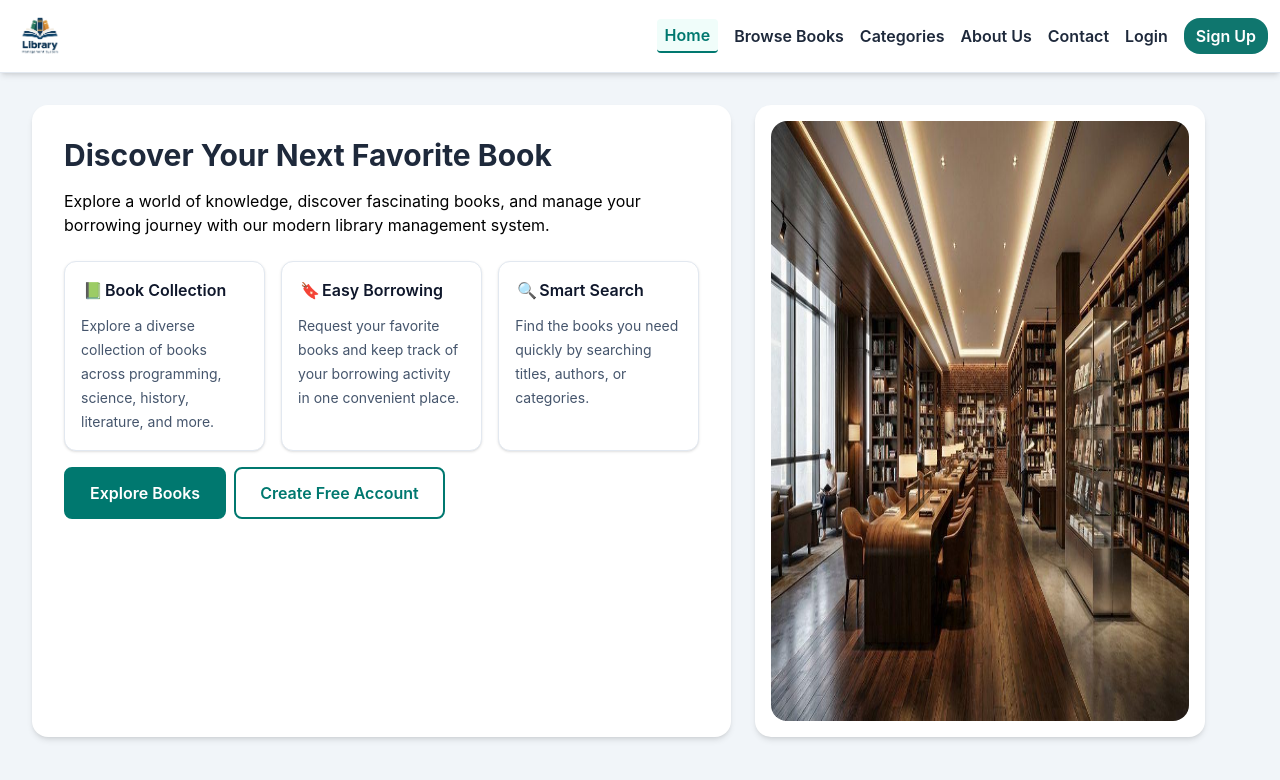
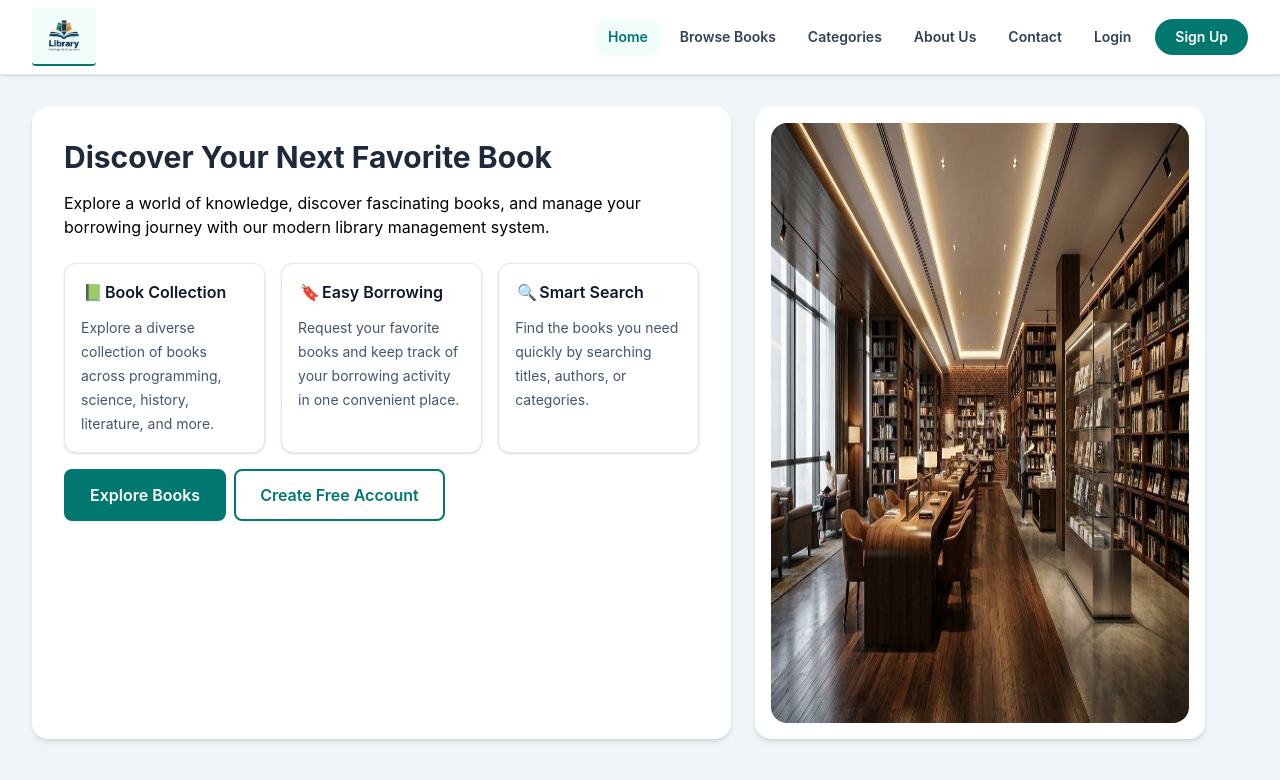
Before and after one commit to khaledsafee43/LibraryManagementSystem, a React (Vite) app in the folder frontend/: page / in a window 1280 px wide. Shown: the top 780 px of the page. Built offline with nearby package versions, Linux system fonts and the light colour scheme.

Commit message:
The navbar make responsive

```diff
--- a/frontend/src/components/common/Navbar.jsx
+++ b/frontend/src/components/common/Navbar.jsx
@@ -1,45 +1,168 @@
+import { useState, useEffect } from "react";
 import { NavLink } from "react-router-dom";
+import { Menu, X } from "lucide-react";
 
 export default function NavBar() {
+  const [show, setShow] = useState(false);
+
+  const closeMenu = () => setShow(false);
+
+  // Navigation link styles
+  const getNavLinkClass = ({ isActive }) =>
+    `block rounded-lg px-3 py-2 text-sm font-semibold transition-colors duration-200
+    ${
+      isActive
+        ? "bg-teal-50 text-teal-700"
+        : "text-slate-700 hover:bg-teal-50 hover:text-teal-700"
+    }`;
+
   return (
-    <header className="bg-[#FFFFFF] py-2 px-3 sticky top-0 right-0 left-0 border-b gap-2 border-[#E2E8F0] shadow-md">
-      <div className="flex items-center justify-between">
-        <div>
-          <img src="LibraryManagementSystemremovebg.png" className="w-14 h-14" alt="" />
-        </div>
-        <nav className="text-[#1E293B] flex gap-4 items-center">
-          <NavLink to="/" className="hover:text-[#0F766E] font-semibold">
+    <header className="sticky top-0 z-50 w-full border-b border-slate-200 bg-white shadow-sm">
+      <div className="mx-auto flex max-w-7xl items-center justify-between px-4 py-2 sm:px-6 lg:px-8">
+        {/* Logo */}
+        <NavLink
+          to="/"
+          onClick={closeMenu}
+          aria-label="Library Management System home"
+          className="shrink-0"
+        >
+          <img
+            src="/LibraryManagementSystemremovebg.png"
+            alt="Library Management System"
+            className="h-12 w-auto object-contain"
+          />
+        </NavLink>
+
+        {/* Desktop Navigation */}
+        <nav
+          aria-label="Main navigation"
+          className="hidden items-center gap-1 md:flex lg:gap-2"
+        >
+          <NavLink to="/" end className={getNavLinkClass}>
             Home
           </NavLink>
-          <NavLink
-            to="/browseBooks"
-            className="hover:text-[#0F766E] font-semibold"
-          >
+
+          <NavLink to="/browseBooks" className={getNavLinkClass}>
             Browse Books
           </NavLink>
-          <NavLink
-            to="/categories"
-            className="hover:text-[#0F766E] font-semibold"
-          >
+
+          <NavLink to="/categories" className={getNavLinkClass}>
             Categories
           </NavLink>
-          <NavLink to="/aboutUs" className="hover:text-[#0F766E] font-semibold">
+
+          <NavLink to="/aboutUs" className={getNavLinkClass}>
             About Us
           </NavLink>
-          <NavLink to="/contact" className="hover:text-[#0F766E] font-semibold">
+
+          <NavLink to="/contact" className={getNavLinkClass}>
             Contact
           </NavLink>
-          <NavLink to="/login" className="hover:text-[#0F766E] font-semibold">
+
+          <NavLink to="/login" className={getNavLinkClass}>
             Login
           </NavLink>
+
           <NavLink
             to="/signUp"
-            className="bg-[#0F766E] font-semibold text-[#FFFFFF] py-1.5 px-3 rounded-2xl text-center"
+            className={({ isActive }) =>
+              `ml-1 rounded-full px-5 py-2 text-sm font-semibold transition-all duration-200
+              ${
+                isActive
+                  ? "bg-teal-800 text-white"
+                  : "bg-teal-700 text-white hover:bg-teal-800"
+              }`
+            }
           >
             Sign Up
           </NavLink>
         </nav>
+
+        {/* Mobile Menu Button */}
+        <button
+          type="button"
+          onClick={() => setShow((previous) => !previous)}
+          className="inline-flex h-10 w-10 items-center justify-center rounded-lg text-slate-700 transition-colors hover:bg-teal-50 hover:text-teal-700 focus:outline-none focus:ring-2 focus:ring-teal-600 md:hidden"
+          aria-label={show ? "Close navigation menu" : "Open navigation menu"}
+          aria-expanded={show}
+          aria-controls="mobile-navigation"
+        >
+          {show ? <X size={24} /> : <Menu size={24} />}
+        </button>
       </div>
+
+      {/* Mobile Navigation */}
+      <nav
+        id="mobile-navigation"
+        aria-label="Mobile navigation"
+        className={`border-t border-slate-100 bg-white px-4 pb-4 pt-2 shadow-md md:hidden ${
+          show ? "block" : "hidden"
+        }`}
+      >
+        <div className="mx-auto flex max-w-7xl flex-col gap-1">
+          <NavLink
+            to="/"
+            end
+            onClick={closeMenu}
+            className={getNavLinkClass}
+          >
+            Home
+          </NavLink>
+
+          <NavLink
+            to="/browseBooks"
+            onClick={closeMenu}
+            className={getNavLinkClass}
+          >
+            Browse Books
+          </NavLink>
+
+          <NavLink
+            to="/categories"
+            onClick={closeMenu}
+            className={getNavLinkClass}
+          >
+            Categories
+          </NavLink>
+
+          <NavLink
+            to="/aboutUs"
+            onClick={closeMenu}
+            className={getNavLinkClass}
+          >
+            About Us
+          </NavLink>
+
+          <NavLink
+            to="/contact"
+            onClick={closeMenu}
+            className={getNavLinkClass}
+          >
+            Contact
+          </NavLink>
+
+          <NavLink
+            to="/login"
+            onClick={closeMenu}
+            className={getNavLinkClass}
+          >
+            Login
+          </NavLink>
+
+          <NavLink
+            to="/signUp"
+            onClick={closeMenu}
+            className={({ isActive }) =>
+              `mt-2 rounded-lg px-4 py-2.5 text-center text-sm font-semibold transition-colors duration-200 ${
+                isActive
+                  ? "bg-teal-800 text-white"
+                  : "bg-teal-700 text-white hover:bg-teal-800"
+              }`
+            }
+          >
+            Sign Up
+          </NavLink>
+        </div>
+      </nav>
     </header>
   );
 }
```
